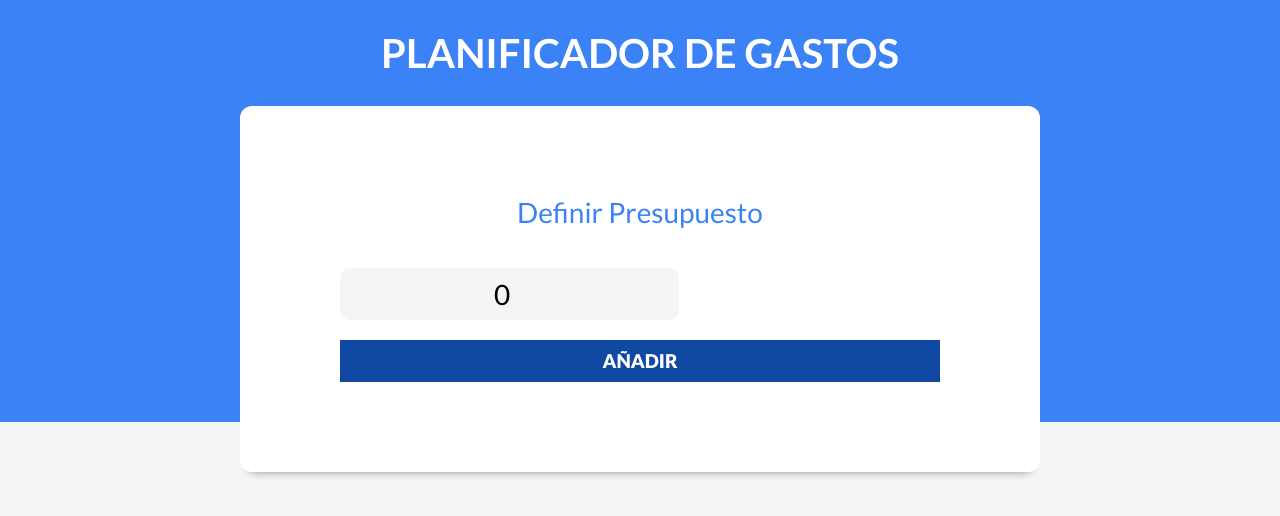
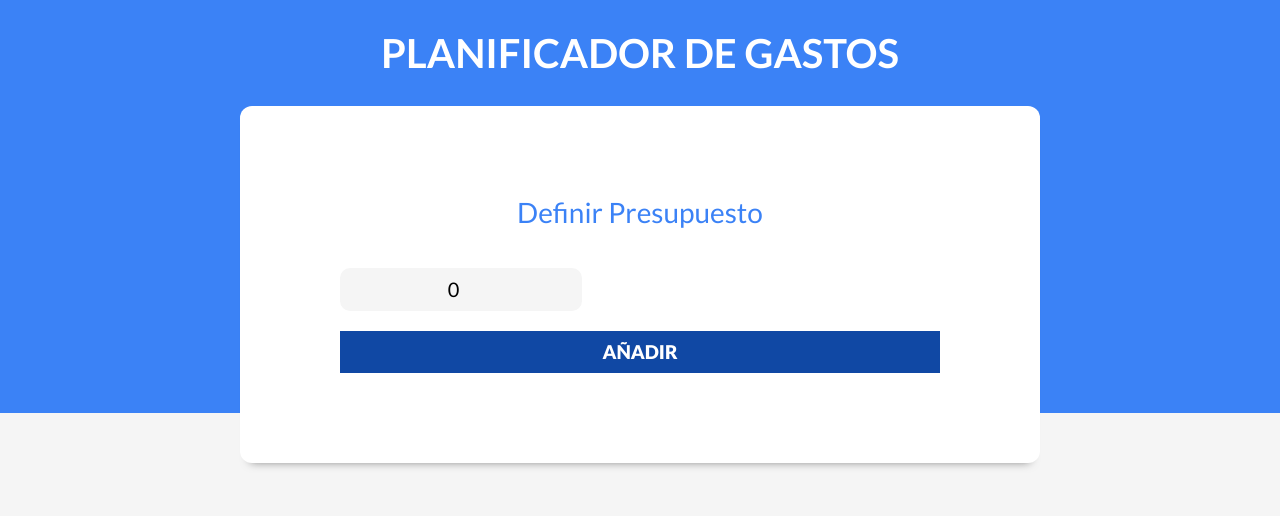
Before and after one commit to Drakorath/Control-gastos, a React (Vite) app: page / in a window 1280 px wide. Shown: the top 516 px of the page. Built offline with nearby package versions, Linux system fonts and the light colour scheme.

Commit message:
input version celular

```diff
--- a/src/index.css
+++ b/src/index.css
@@ -183,7 +183,7 @@ header h1 {
 }
 .formulario input[type="text"].nuevo-presupuesto,
 .formulario input[type="number"].nuevo-presupuesto {
-    font-size: 2.8rem;
+    font-size: 2rem;
     text-align: center;
 }
 
```
